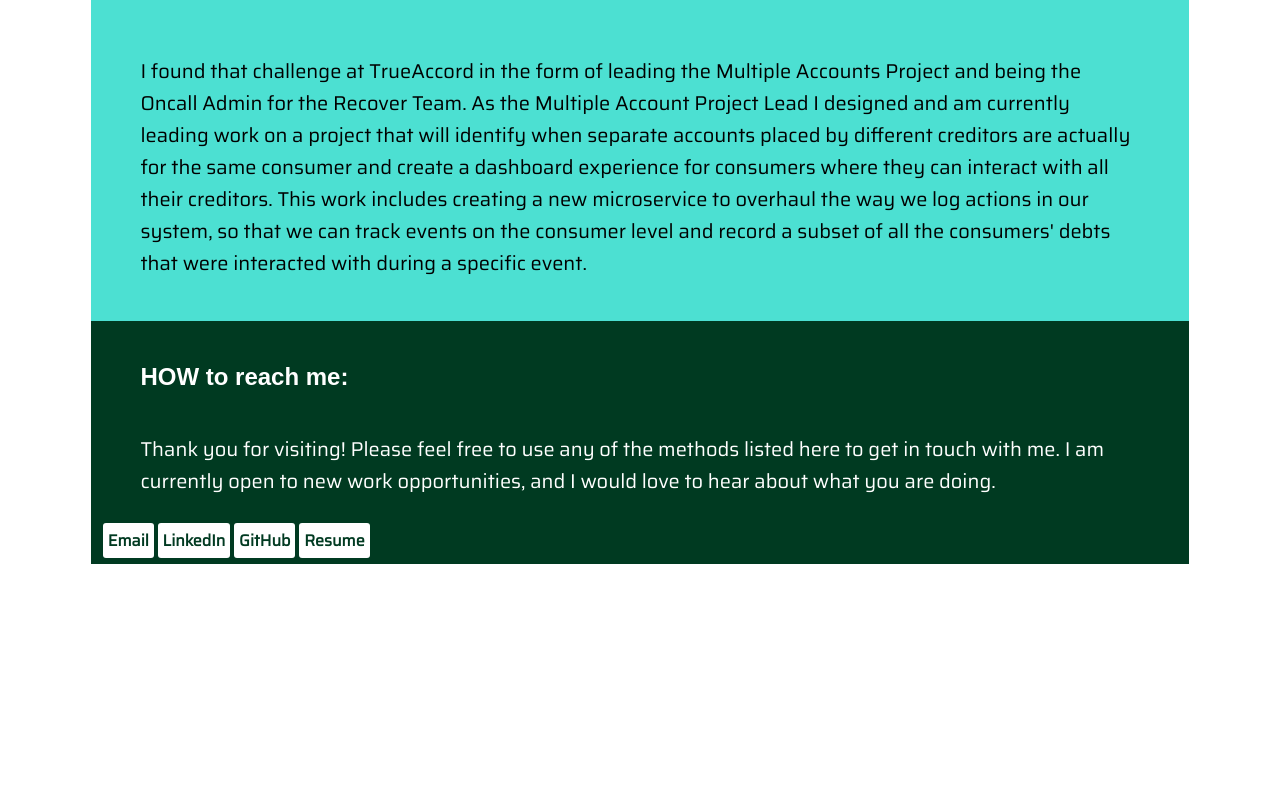
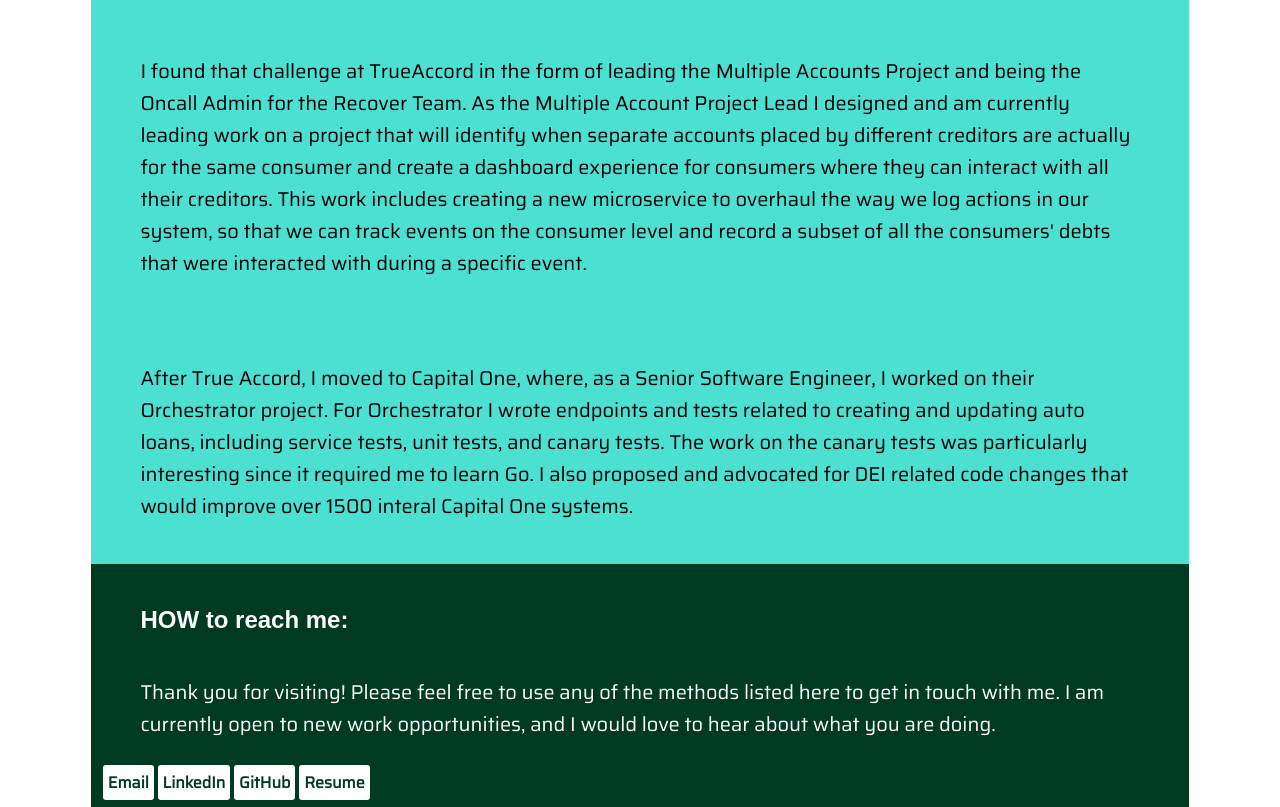
Before and after one commit to JemJasonCorraggio/Portfolio, a plain HTML site: page index.html in a window 1280 px wide. Shown: the part 1844-2651 px from the top of the page. Before the commit the page ends 2408 px from the top, so only its background shows below. Drawn offline with Linux system fonts and the light colour scheme; a web font is replaced by a local one.

Commit message:
Update index.html

```diff
--- a/index.html
+++ b/index.html
@@ -70,6 +70,11 @@
                 for consumers where they can interact with all their creditors. This work includes creating a new microservice to
                 overhaul the way we log actions in our system, so that we can track events on the consumer level and
                 record a subset of all the consumers' debts that were interacted with during a specific event. </p>
+                <p></p>
+                <p>After True Accord, I moved to Capital One, where, as a Senior Software Engineer, I worked on their Orchestrator project. For Orchestrator I
+                wrote endpoints and tests related to creating and updating auto loans, including service tests, unit tests, and canary tests. The work on
+                the canary tests was particularly interesting since it required me to learn Go. I also proposed and advocated for DEI related code changes that
+                would improve over 1500 interal Capital One systems.</p>
         </section>
         <section id ="contactMe">
             <h2>HOW to reach me:</h2>
```
